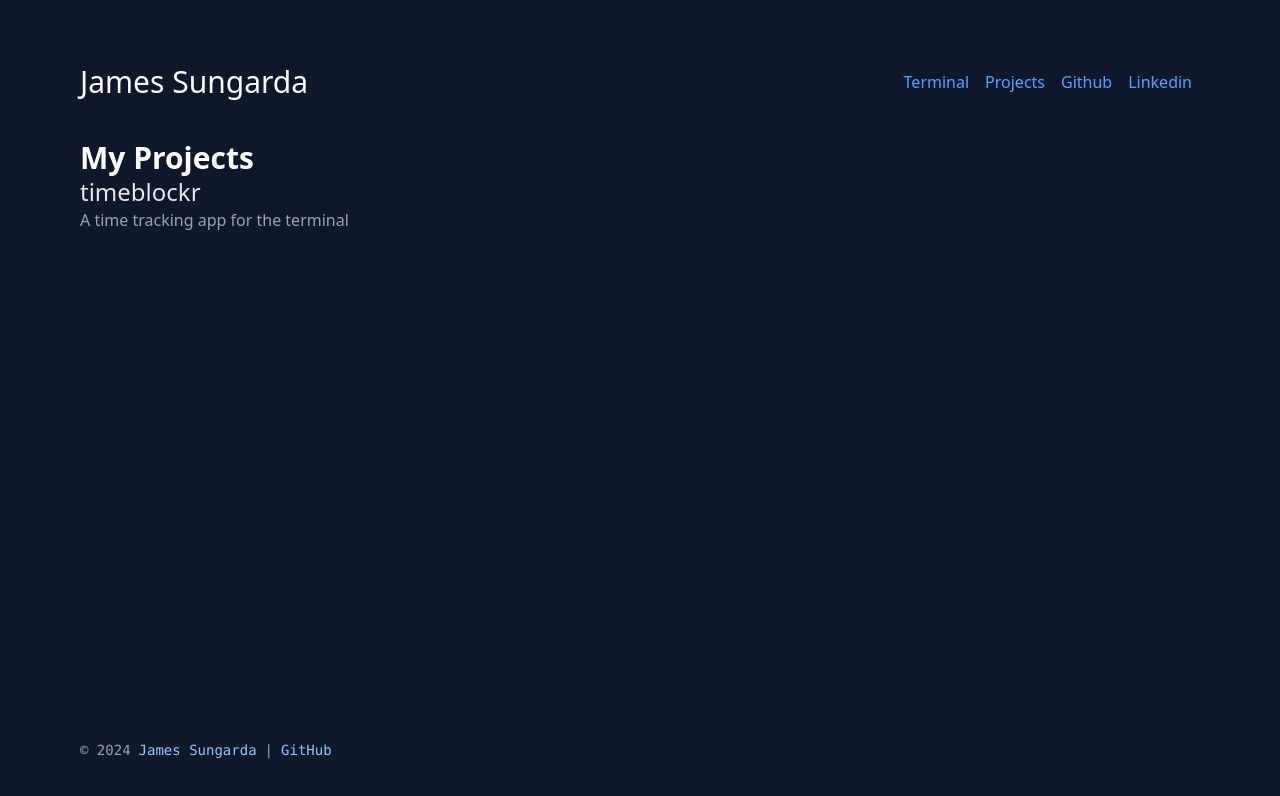
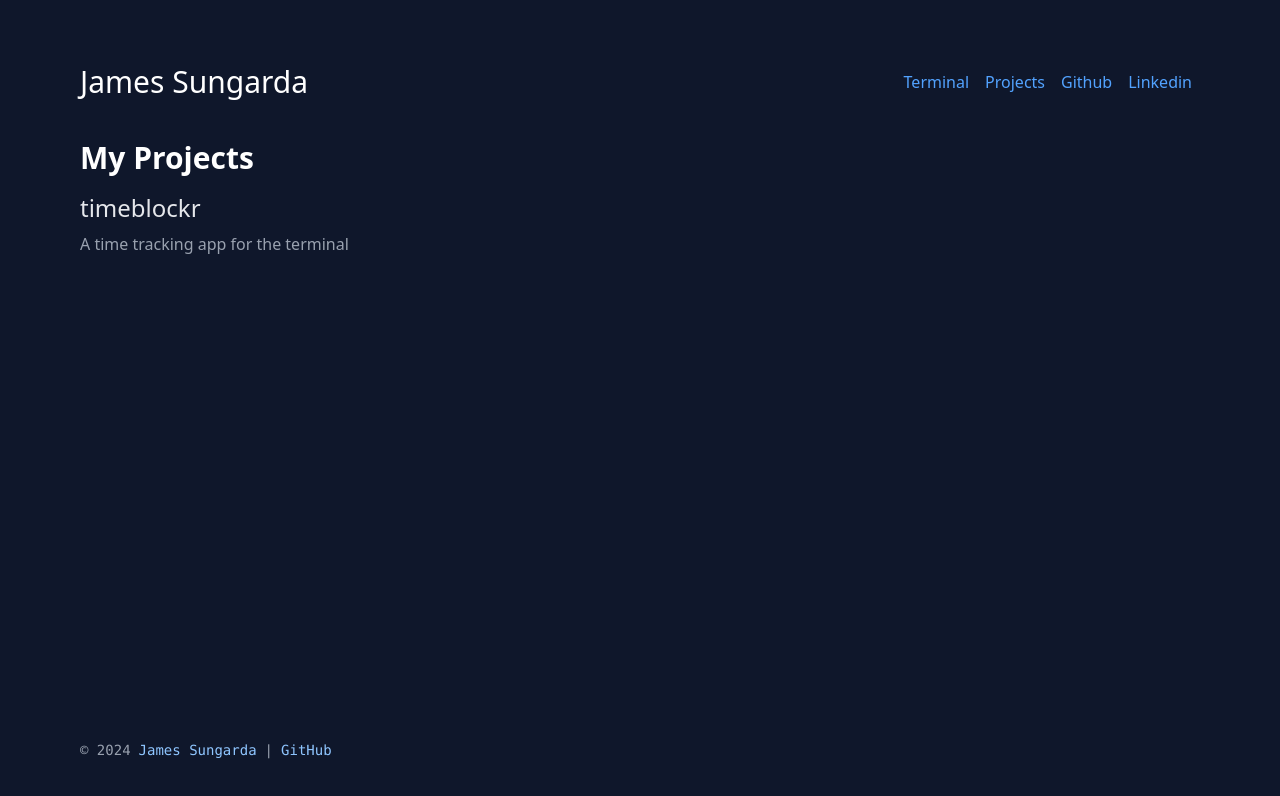
Before and after one commit to invalidcode232/invalidcode232.github.io, a React (Vite) app: page /projects in a window 1280 px wide. Shown: the top 796 px of the page. Built offline with nearby package versions, Linux system fonts and the light colour scheme.

Commit message:
feat: update projects page styling

```diff
--- a/src/pages/Projects.tsx
+++ b/src/pages/Projects.tsx
@@ -4,10 +4,14 @@ import type { TFile } from "../modules/terminal-fs";
 function Projects() {
     return (
         <>
-            <h1 className="text-3xl font-semibold text-white">My Projects</h1>
+            <h1 className="text-3xl font-semibold text-white mb-2">
+                My Projects
+            </h1>
             {TFileSystem.map((file: TFile) => (
-                <div key={file.name}>
-                    <h1 className="text-2xl">{file.name.replace(".md", "")}</h1>
+                <div key={file.name} className="my-4">
+                    <h1 className="text-2xl mb-2">
+                        {file.name.replace(".md", "")}
+                    </h1>
                     <p className="text-gray-400">{file.description}</p>
                 </div>
             ))}
```
